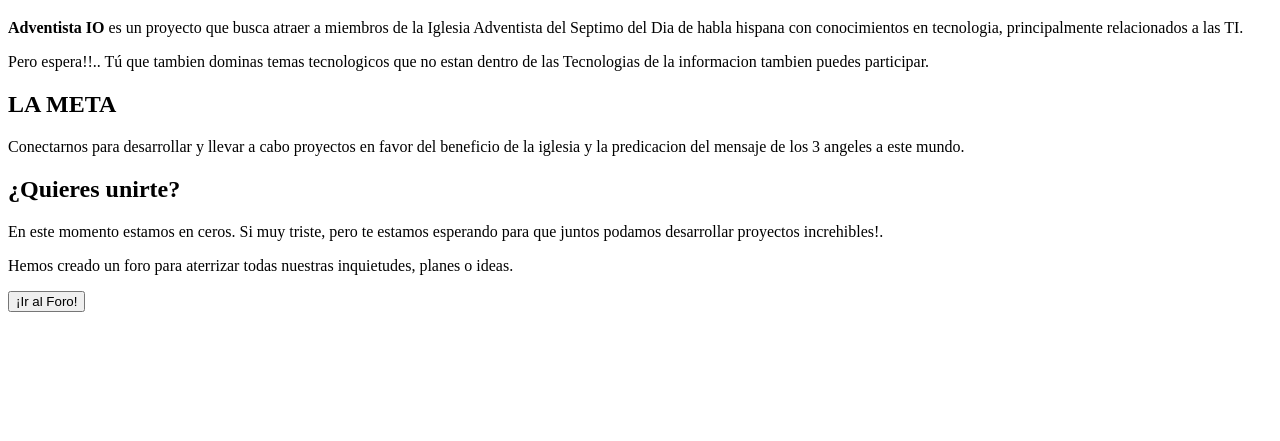
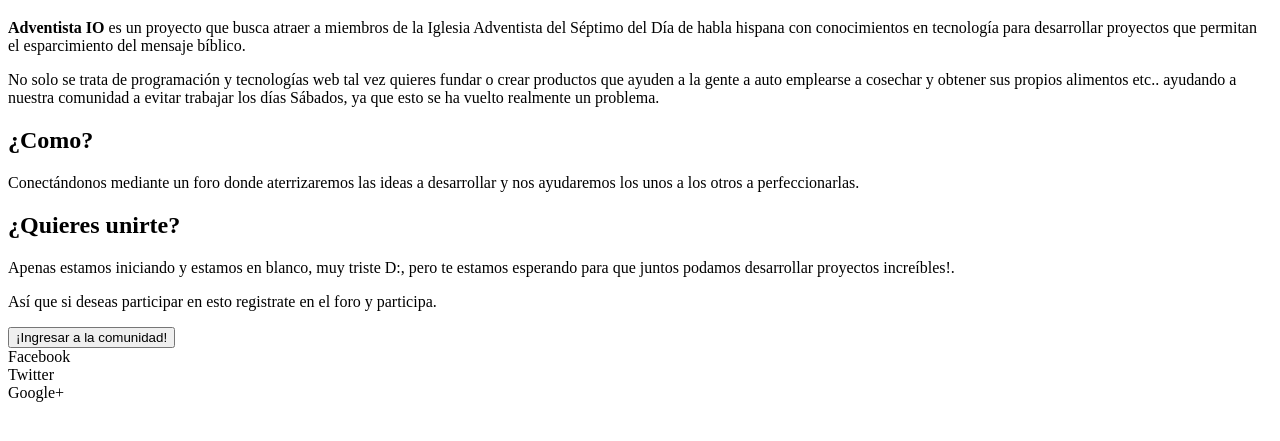
Before and after one commit to adventistaio/index, a plain HTML site: page index.html in a window 1280 px wide. Shown: the part 61-502 px from the top of the page. Drawn offline with Linux system fonts and the light colour scheme.

Commit message:
Se agregan 3 div para redes sociales en el footer y se cambia/corrige contenido

```diff
--- a/index.html
+++ b/index.html
@@ -9,16 +9,25 @@
 	<h1>Adventista <span class="io">I/O</span></h1>
 </header>
 <section>
-	<p class="description"><strong>Adventista IO </strong>es un proyecto que busca atraer a miembros de la Iglesia Adventista del Septimo del Dia de habla hispana con conocimientos en tecnologia, principalmente relacionados a las TI.</p>
-	<p>Pero espera!!.. Tú que tambien dominas temas tecnologicos que no estan dentro de las Tecnologias de la informacion tambien puedes participar.</p>
-	<h2>LA META</h2>
-	<p>Conectarnos para desarrollar y llevar a cabo proyectos en favor del beneficio de la iglesia y la predicacion del mensaje de los 3 angeles a este mundo.</p>
+	<p class="description"><strong>Adventista IO </strong>es un proyecto que busca atraer a miembros de la Iglesia Adventista del Séptimo del Día de habla hispana con conocimientos en tecnología para desarrollar proyectos que permitan el esparcimiento del mensaje bíblico.</p>
+	<p>No solo se trata de programación y tecnologías web tal vez quieres fundar o crear productos que ayuden a la gente a auto emplearse a cosechar y obtener sus propios alimentos etc.. ayudando a nuestra comunidad a evitar trabajar los días Sábados, ya que esto se ha vuelto realmente un problema.</p>
+	<h2>¿Como?</h2>
+	<p>Conectándonos mediante un foro donde aterrizaremos las ideas a desarrollar y nos ayudaremos los unos a los otros a perfeccionarlas.</p>
 	<h2>¿Quieres unirte?</h2>
-	<p>En este momento estamos en ceros. Si muy triste, pero te estamos esperando para que juntos podamos desarrollar proyectos increhibles!.</p>
-	<p>Hemos creado un foro para aterrizar todas nuestras inquietudes, planes o ideas.</p>
-	<button>¡Ir al Foro!</button>
+	<p>Apenas estamos iniciando y estamos en blanco, muy triste D:, pero te estamos esperando para que juntos podamos desarrollar proyectos increíbles!.</p>
+	<p>Así que si deseas participar en esto registrate en el foro y participa.</p>
+	<button>¡Ingresar a la comunidad!</button>
 </section>
 <footer>
+	<div class="social-icon, fb">
+		Facebook
+	</div>
+	<div class="social-icon, tw">
+		Twitter
+	</div>
+	<div class="social-icon, gp">
+		Google+
+	</div>
 </footer>
 </body>
 </html>
```
